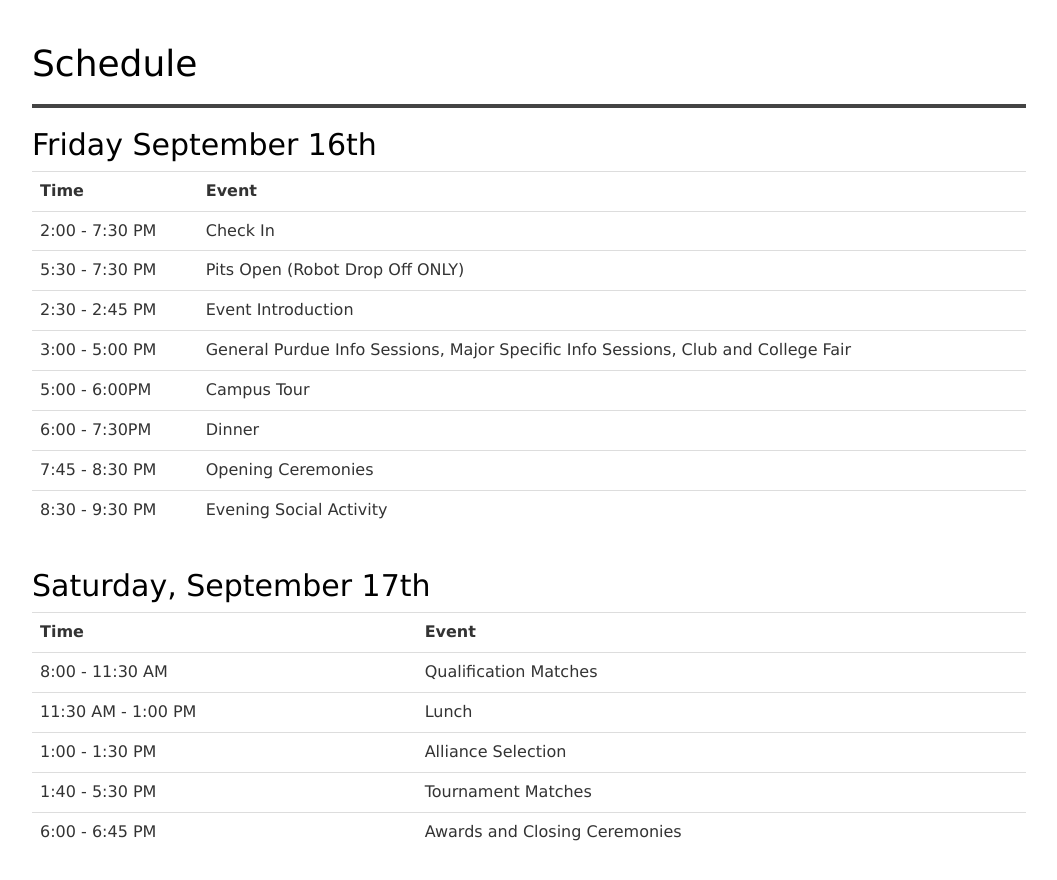
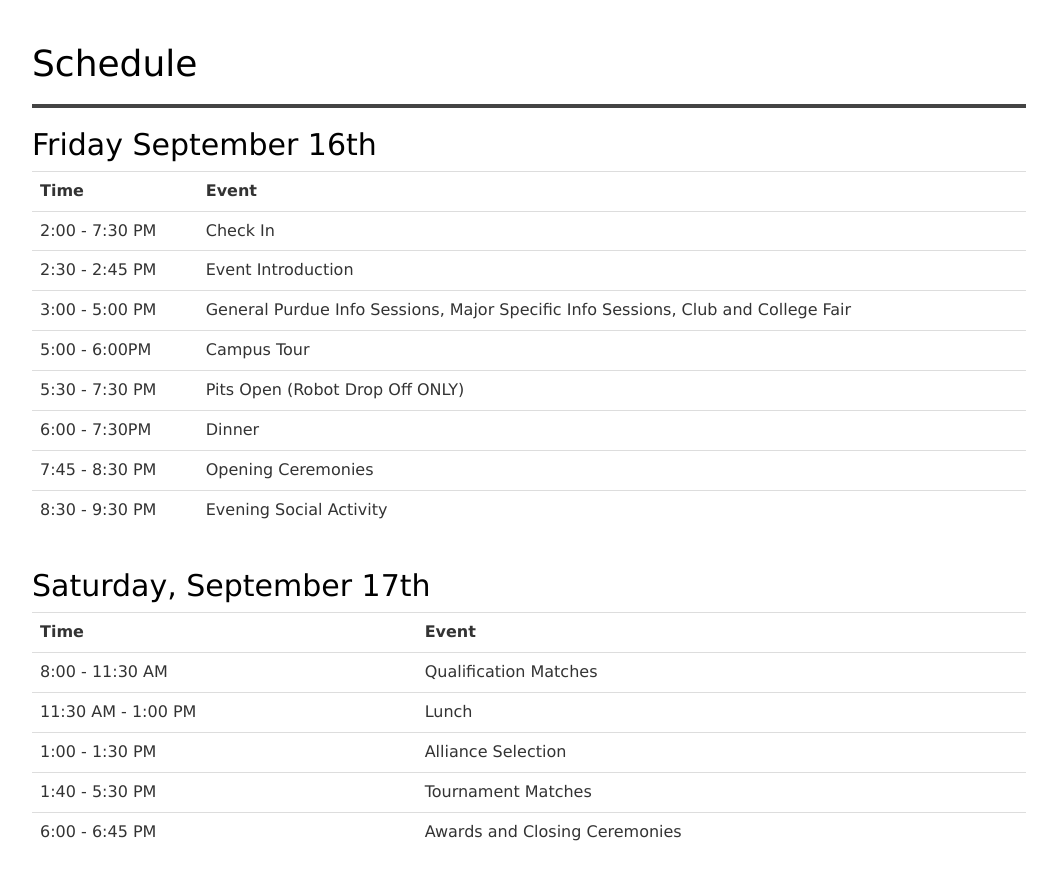
Before and after one commit to purduefirst/purduefirst.github.io, a Jekyll site: the page built from boilerbotbattle.html, in a window 1280 px wide and 900 px high, scrolled down 2323 px. Shown: the top 880 px of the window, without its empty margins (111-1168 px from the left). Built offline with Jekyll 4.4.1, drawn with Linux system fonts in a browser that asks for light colours.

Commit message:
update schedule

```diff
--- a/boilerbotbattle.html
+++ b/boilerbotbattle.html
@@ -52,14 +52,6 @@ dark: true
 				</tr>
 				<tr>
 					<td>
-						5:30 - 7:30 PM
-					</td>
-					<td>
-						Pits Open (Robot Drop Off ONLY)
-					</td>
-				</tr>
-				<tr>
-					<td>
 						2:30 - 2:45 PM
 					</td>
 					<td>
@@ -80,6 +72,14 @@ dark: true
 					</td>
 					<td>
 						Campus Tour
+					</td>
+				</tr>
+				<tr>
+					<td>
+						5:30 - 7:30 PM
+					</td>
+					<td>
+						Pits Open (Robot Drop Off ONLY)
 					</td>
 				</tr>
 				<tr>
```
